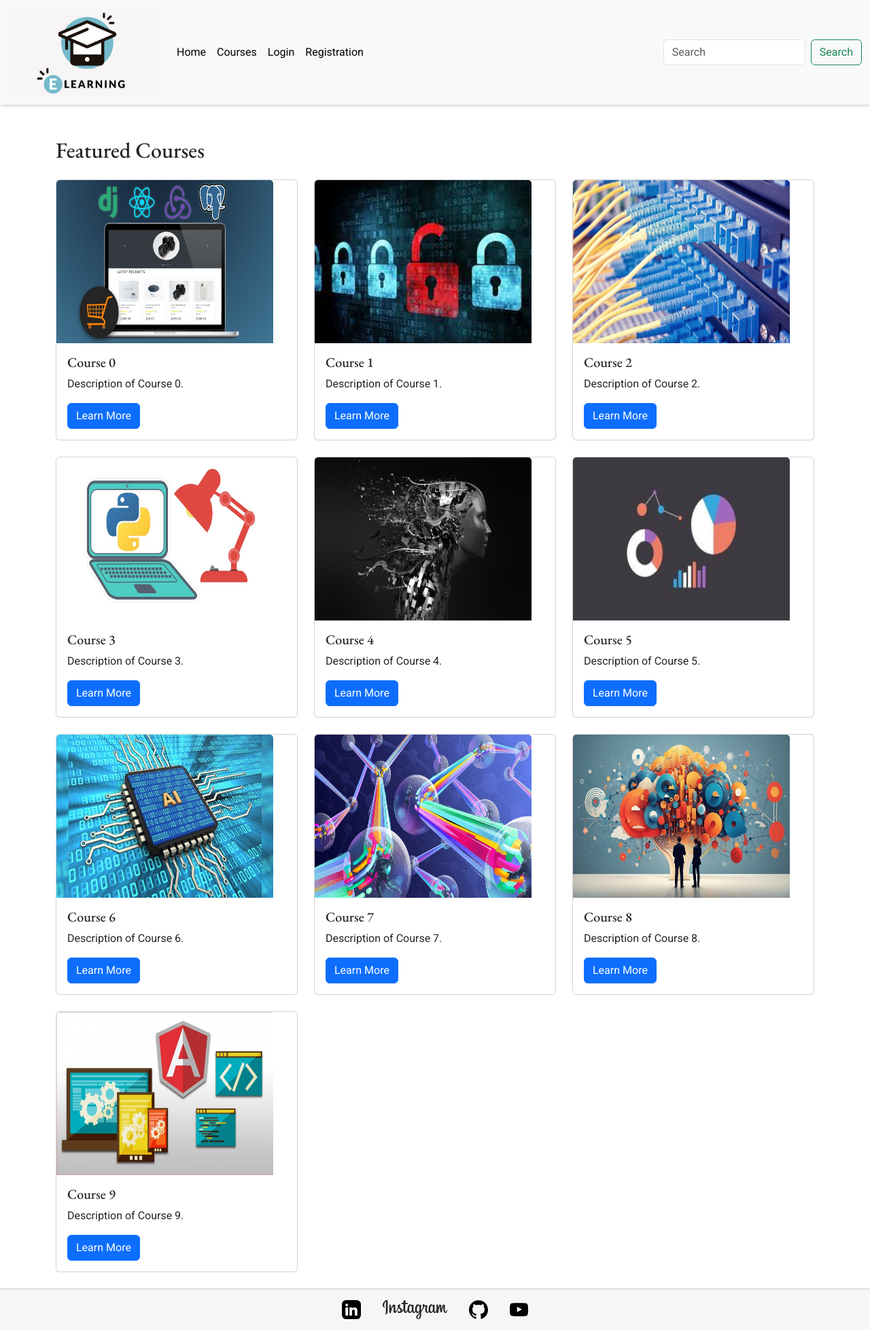
After one commit to teman67/E-Learning-Booking-Courses-Project, a Django app: page /courses/ in a window 1280 px wide. The commit adds this page. Shown: the whole page at 68% size. Run offline with Django 3.2, Linux system fonts and the light colour scheme; some libraries are stand-ins or nearby versions.

Commit message:
add courses list

```diff
--- a/courses/urls.py
+++ b/courses/urls.py
@@ -1,7 +1,8 @@
 from django.urls import path
-from .views import Index
+from .views import index, list_courses
 
 
 urlpatterns = [
-    path('', Index.as_view(),name='home'),
+    path('', index.as_view(),name='home'),
+    path('courses/', list_courses, name='courses'),
 ]
--- a/courses/views.py
+++ b/courses/views.py
@@ -1,6 +1,11 @@
 from django.shortcuts import render
 from django.views.generic import TemplateView
 
-class Index(TemplateView):
+class index(TemplateView):
 
     template_name='index.html'
+
+
+def list_courses(request):
+
+    return render(request, 'list_courses.html')
--- a/static/css/style.css
+++ b/static/css/style.css
@@ -12,11 +12,16 @@
     --off-white: #f6f6f6;
     --white: #fff;
     --orange: #ffbf50;
+    --off-gray: gray;
 
     /* Utils */
     --smal-box-shadow: 1px -1px 7px 0 #00000061;
     --border: 1px solid #00000030;
 }
+
+/* .container-fluid {
+    background-color: var(--off-gray);
+} */
 
 html,
 body {
--- /dev/null
+++ b/templates/list_courses.html
@@ -0,0 +1,27 @@
+{% extends 'base.html' %} {% load static %} {% block content %}
+
+<div class="container mt-5">
+  <h2 class="mb-4">Featured Courses</h2>
+
+  <div class="row">
+    {% for i in "0123456789" %}
+    <div class="col-md-4 mb-4">
+      <div class="card">
+        <img
+          src="{% static 'images/image_courses/' %}{{ i }}.jpg"
+          class="card-img-top"
+          alt="Course {{ i }} Image"
+          style="width: 90%; height: 15rem"
+        />
+        <div class="card-body">
+          <h5 class="card-title">Course {{ i }}</h5>
+          <p class="card-text">Description of Course {{ i }}.</p>
+          <a href="#" class="btn btn-primary">Learn More</a>
+        </div>
+      </div>
+    </div>
+    {% endfor %}
+  </div>
+</div>
+
+{% endblock %}
--- a/templates/navbar.html
+++ b/templates/navbar.html
@@ -4,7 +4,7 @@
   {%with requuest.resolver_match.url_name as url_name%}
   <nav class="navbar navbar-expand-lg bg-body-tertiary">
     <div class="container-fluid">
-      <a class="navbar-brand" href="#"
+      <a class="navbar-brand" href="{%url 'home' %}"
         ><img
           src="{%static 'images/logo.jpg' %}"
           alt="logo of the webpage"
@@ -32,7 +32,12 @@
             >
           </li>
           <li class="nav-item">
-            <a class="nav-link" href="#">Link</a>
+            <a
+              class="nav-link {%if url_name == 'courses'%}active{%endif%}"
+              aria-current="page"
+              href="{%url 'courses' %}"
+              >Courses</a
+            >
           </li>
           {%if request.user.is_authenticated%}
           <li class="nav-item">
```
Also changed, not shown: static/images/image_courses/0.jpg (added), static/images/image_courses/1.jpg (added), static/images/image_courses/2.jpg (added), static/images/image_courses/3.jpg (added), static/images/image_courses/4.jpg (added), static/images/image_courses/5.jpg (added), static/images/image_courses/6.jpg (added), static/images/image_courses/7.jpg (added), static/images/image_courses/8.jpg (added), static/images/image_courses/9.jpg (added).
